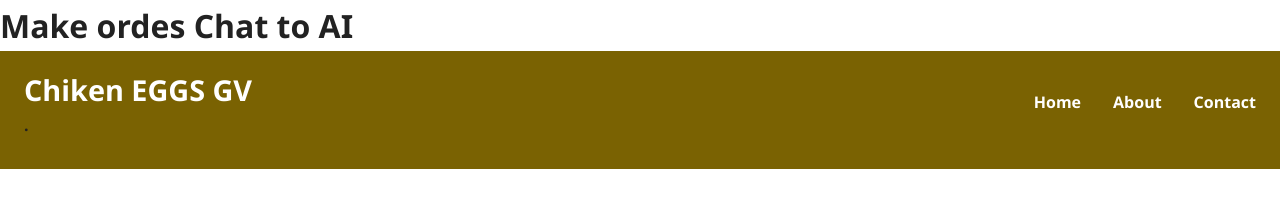
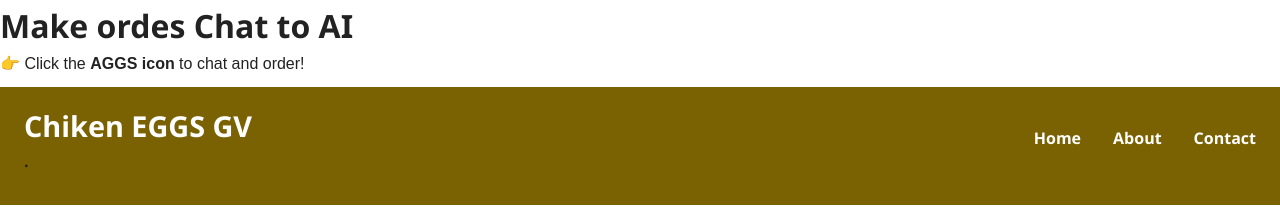
Before and after one commit to Neluheni/Chiken-eggs, a plain HTML site: page contact.html in a window 1280 px wide. Shown: the top 214 px of the page. Drawn offline with Linux system fonts and the light colour scheme; a script that the page names is missing.

Commit message:
Update contact.html

```diff
--- a/contact.html
+++ b/contact.html
@@ -11,9 +11,16 @@
 
   <div>
 <h1> Make ordes Chat to AI</h1>
-      <script
+<!-- Text Instruction -->
+<p style="font-family: Arial, sans-serif; font-size: 16px; margin-bottom: 10px;">
+  👉 Click the <strong>AGGS icon</strong> to chat and order!
+</p>
+
+<!-- JotForm Chat Widget Embed -->
+<script
   src='https://cdn.jotfor.ms/agent/embedjs/01972001d7317a7eb951b87cf76bcc2ad8bb/embed.js?skipWelcome=1&maximizable=1'>
 </script>
+
   </div>
 
 </head>
```
